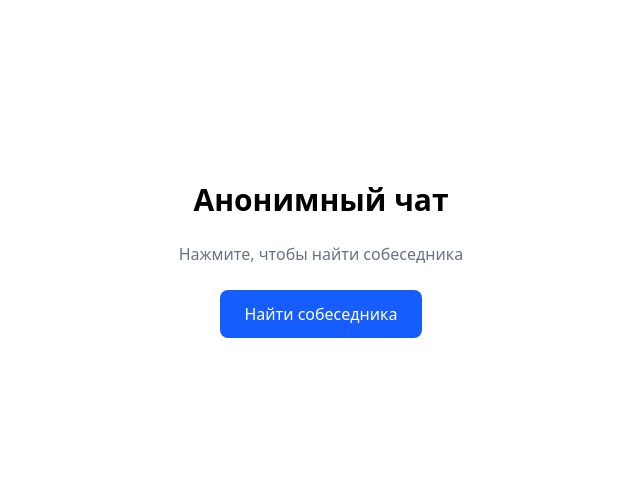
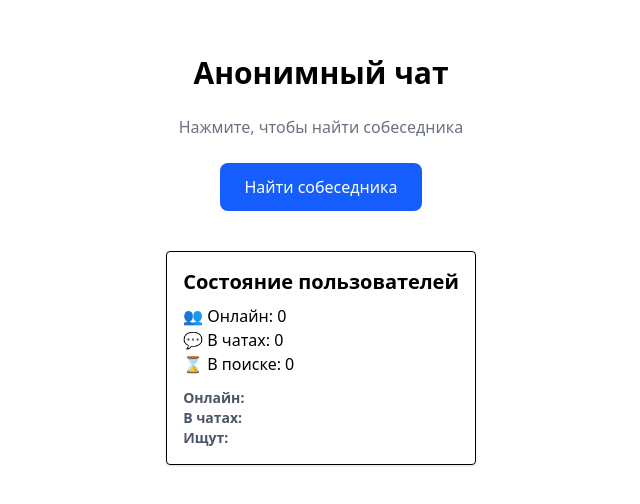
Before and after one commit to YangBang74/anonim-chat, a Vue app in the folder frontend/: page /find in a window 1280 px wide. Shown: the part 140-644 px from the top of the page, without its empty margins (319-959 px from the left). Built offline with nearby package versions, Linux system fonts and the light colour scheme; no server answers.

Commit message:
feat: add user status tracking and display in chat interface

```diff
--- a/frontend/src/composables/useSocket.ts
+++ b/frontend/src/composables/useSocket.ts
@@ -1,4 +1,4 @@
-import { ref, onBeforeUnmount, watch } from 'vue'
+import { ref, onBeforeUnmount, watch, onMounted } from 'vue'
 import type { Ref } from 'vue'
 import { io, type Socket } from 'socket.io-client'
 import { useChatStore } from '@/stores/chat'
@@ -6,7 +6,6 @@ import { useChatStore } from '@/stores/chat'
 export function useSocket(roomIdRef: Ref<string>) {
   const chat = useChatStore()
 
-  // Получаем или создаём userId
   function getOrCreateUserId(): string {
     const existingId = localStorage.getItem('user-id')
     if (existingId) return existingId
@@ -18,16 +17,17 @@ export function useSocket(roomIdRef: Ref<string>) {
   const myId = ref(getOrCreateUserId())
 
   const socket: Socket = io('http://localhost:3000', {
-    auth: {
-      userId: myId.value,
-    },
+    auth: { userId: myId.value },
   })
 
   const isTyping = ref(false)
   const isChatEnded = ref(false)
   const onlineUsers = ref<Set<string>>(new Set())
-
+  const allUsers = ref<string[]>([])
+  const chattingUsers = ref<string[]>([])
+  const searchingUsers = ref<string[]>([])
   let typingTimer: ReturnType<typeof setTimeout> | null = null
+  let statusInterval: ReturnType<typeof setInterval> | null = null
 
   watch(
     roomIdRef,
@@ -119,10 +119,26 @@ export function useSocket(roomIdRef: Ref<string>) {
 
   socket.on('online-users', (users: string[]) => {
     onlineUsers.value = new Set(users)
-    console.log('Список онлайн пользователей:', users)
   })
 
+  socket.on('status-info', (data) => {
+    allUsers.value = data.onlineUsers
+    chattingUsers.value = data.chattingUsers
+    searchingUsers.value = data.searchingUsers
+  })
+
+  // ⚡ Запускаем автообновление при подключении
+  socket.on('connect', () => {
+    socket.emit('request-status')
+
+    statusInterval = setInterval(() => {
+      socket.emit('request-status')
+    }, 3000)
+  })
+
+  // Очищаем всё при завершении компонента
   onBeforeUnmount(() => {
+    if (statusInterval) clearInterval(statusInterval)
     socket.disconnect()
     chat.clearMessages()
   })
@@ -138,5 +154,8 @@ export function useSocket(roomIdRef: Ref<string>) {
     isChatEnded,
     socket,
     onlineUsers,
+    allUsers,
+    chattingUsers,
+    searchingUsers,
   }
 }
--- a/frontend/src/views/FindChat.vue
+++ b/frontend/src/views/FindChat.vue
@@ -1,5 +1,17 @@
 <template>
-  <div class="flex items-center justify-center h-screen">
+  <div class="flex items-center justify-center flex-col-reverse gap-10 h-screen">
+    <div class="p-4 border rounded shadow max-w-md mx-auto text-left">
+      <h2 class="text-xl font-bold mb-2">Состояние пользователей</h2>
+      <p>👥 Онлайн: {{ allUsers.length }}</p>
+      <p>💬 В чатах: {{ chattingUsers.length }}</p>
+      <p>⌛ В поиске: {{ searchingUsers.length }}</p>
+
+      <div class="mt-3 text-sm text-gray-600">
+        <p><b>Онлайн:</b> {{ allUsers.join(', ') }}</p>
+        <p><b>В чатах:</b> {{ chattingUsers.join(', ') }}</p>
+        <p><b>Ищут:</b> {{ searchingUsers.join(', ') }}</p>
+      </div>
+    </div>
     <div class="text-center space-y-6">
       <h1 class="text-3xl font-bold">Анонимный чат</h1>
       <p class="text-gray-500">Нажмите, чтобы найти собеседника</p>
@@ -21,6 +33,12 @@
 import { ref, onMounted, onBeforeUnmount } from 'vue'
 import { useRouter } from 'vue-router'
 import { SocketService } from '@/composables/findRoom'
+import { useSocket } from '@/composables/useSocket'
+import { useRoute } from 'vue-router'
+
+const route = useRoute()
+const roomIdRef = ref(route.params.id as string)
+const { allUsers, chattingUsers, searchingUsers } = useSocket(roomIdRef)
 
 const isSearching = ref(false)
 const errorMessage = ref('')
--- a/frontend/src/views/Room.vue
+++ b/frontend/src/views/Room.vue
@@ -83,7 +83,7 @@ const isOtherUserOnline = computed(() => {
     </div>
   </div>
 
-  <div class="flex flex-col h-screen container">
+  <div class="flex flex-col h-full container">
     <MessageList :messages="messages" :myId="myId" />
     <Transition>
       <MessageInput :chatIsActive="isChatEnded" @send="sendMessage" :onTyping="notifyTyping" />
```
Also changed, not shown: 1 other file (tests, documents, lock files or other folders).
